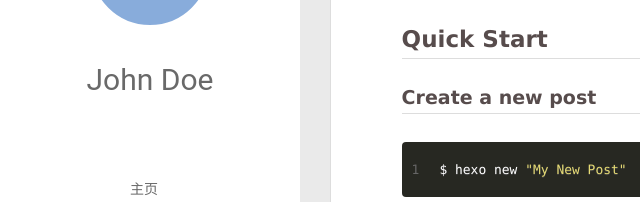
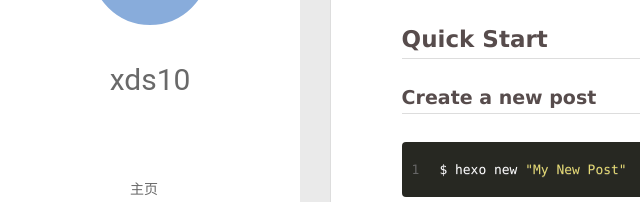
Before and after one commit to sp201604nb/sp201604nb.github.io, a plain HTML site: page 2020/01/28/hello-world/index.html in a window 1280 px wide. Shown: the part 210-412 px from the top of the page, 0-640 px from the left. Drawn offline with Linux system fonts and the light colour scheme; no server answers.

Commit message:
Site updated: 2020-01-28 23:28:31

```diff
--- a/2020/01/28/hello-world/index.html
+++ b/2020/01/28/hello-world/index.html
@@ -14,10 +14,10 @@
 <meta property="og:url" content="http://sp201604nb.github.io/2020/01/28/hello-world/index.html">
 <meta property="og:site_name" content="xds10">
 <meta property="og:description" content="Welcome to Hexo! This is your very first post. Check documentation for more info. If you get any problems when using Hexo, you can find the answer in troubleshooting or you can ask me on GitHub. Quick">
-<meta property="og:locale" content="en_US">
+<meta property="og:locale" content="ch">
 <meta property="article:published_time" content="2020-01-28T13:09:39.012Z">
 <meta property="article:modified_time" content="2020-01-28T13:09:39.013Z">
-<meta property="article:author" content="John Doe">
+<meta property="article:author" content="xds10">
 <meta name="twitter:card" content="summary">
 
     <link rel="alternative" href="/atom.xml" title="xds10" type="application/atom+xml">
@@ -50,7 +50,7 @@
 			<img src="" class="js-avatar">
 		</a>
 		<hgroup>
-		  <h1 class="header-author"><a href="/">John Doe</a></h1>
+		  <h1 class="header-author"><a href="/">xds10</a></h1>
 		</hgroup>
 
 
@@ -108,7 +108,7 @@
 				<img src="" class="js-avatar">
 			</div>
 			<hgroup>
-			  <h1 class="header-author js-header-author">John Doe</h1>
+			  <h1 class="header-author js-header-author">xds10</h1>
 			</hgroup>
 
 
@@ -315,7 +315,7 @@
   <div class="outer">
     <div id="footer-info">
     	<div class="footer-left">
-    		&copy; 2020 John Doe
+    		&copy; 2020 xds10
     	</div>
       	<div class="footer-right">
       		<a href="http://hexo.io/" target="_blank">Hexo</a>  Theme <a href="https://github.com/litten/hexo-theme-yilia" target="_blank">Yilia</a> by Litten
```
Also changed, not shown: archives/2020/01/index.html (+5 -5 lines), archives/2020/index.html (+5 -5 lines), archives/index.html (+5 -5 lines), index.html (+5 -5 lines).
